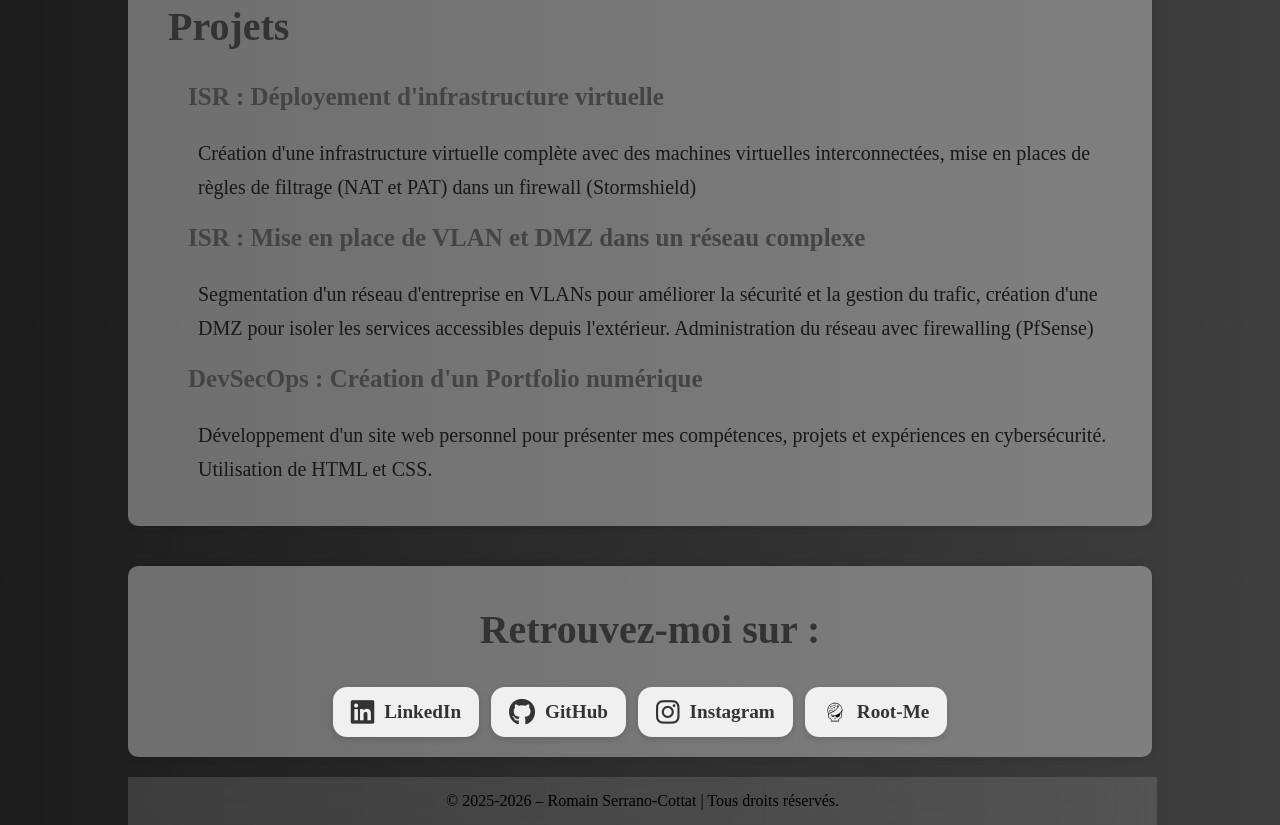
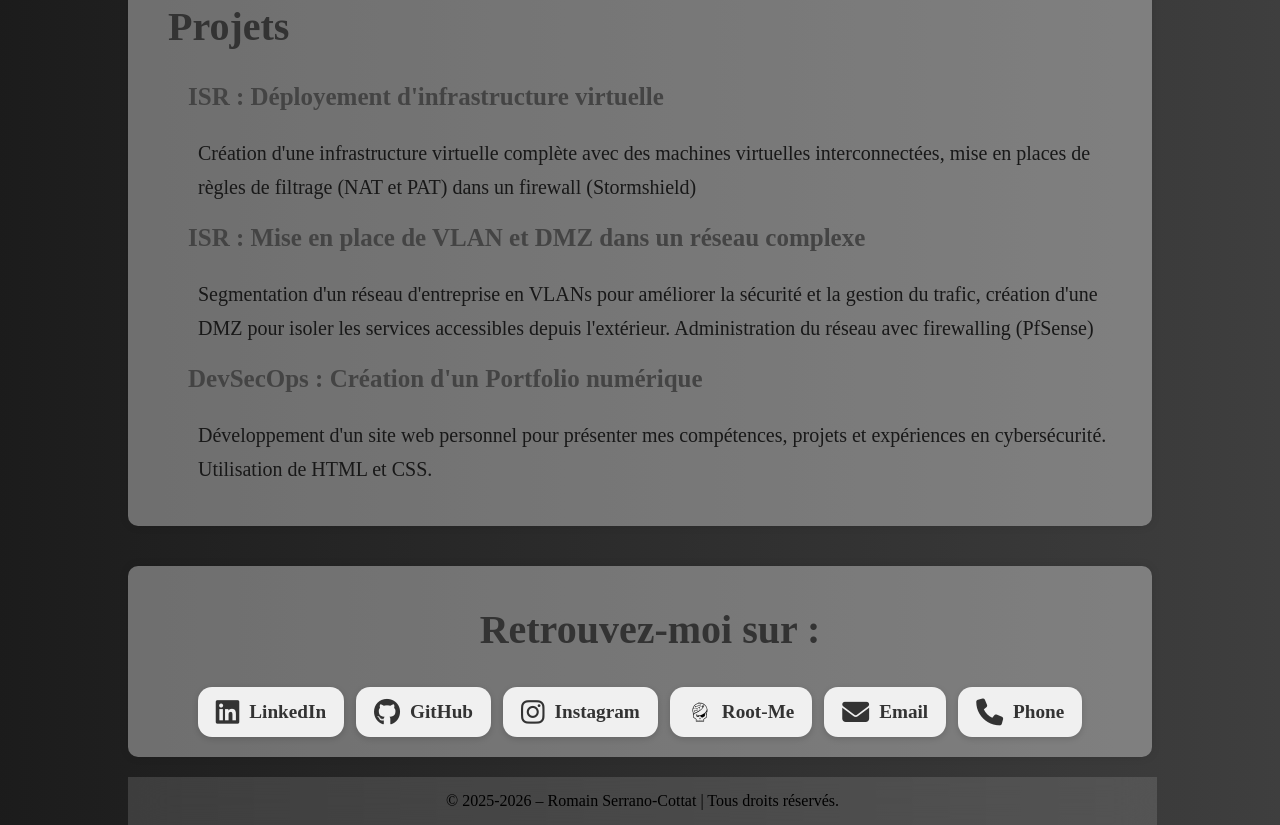
Before and after one commit to rserrano-root/PortFolio, a plain HTML site: page index.html in a window 1280 px wide. Shown: the part 1199-2024 px from the top of the page. Drawn offline with Linux system fonts and the light colour scheme.

Commit message:
ajout mail et num tel

```diff
--- a/index.html
+++ b/index.html
@@ -87,6 +87,14 @@
     <a href="https://www.root-me.org" target="_blank" class="social-box rootme">
         <img src="rootme.svg" alt="Root-Me" class="rootme-icon"> Root-Me
     </a>
+
+    <a href="mailto: romain.serrano.cottat@gmail.com" class="social-box email">
+        <i class="fas fa-envelope"></i> Email
+    </a>
+
+    <a href="number:+33769704768" class="social-box phone">
+        <i class="fas fa-phone"></i> Phone
+    </a>
 </div>
     </div>
 
--- a/style.css
+++ b/style.css
@@ -250,7 +250,7 @@ p {
     background: #E1306C;
     color: white;
 }
-
+/* Root-Me */
 .social-box img.rootme-icon {
     width: 24px;
     height: 24px;
@@ -262,8 +262,19 @@ p {
     color: white;
 }
 
+/* Email */
+.social-box.email:hover {
+    background: #ac2114;
+    color: white;
+}
 .social-box i {
     font-size: 1.4em;
+}
+
+/* Phone */
+.social-box.phone:hover {
+    background: #10351a;
+    color: white;
 }
 
 footer {
```
